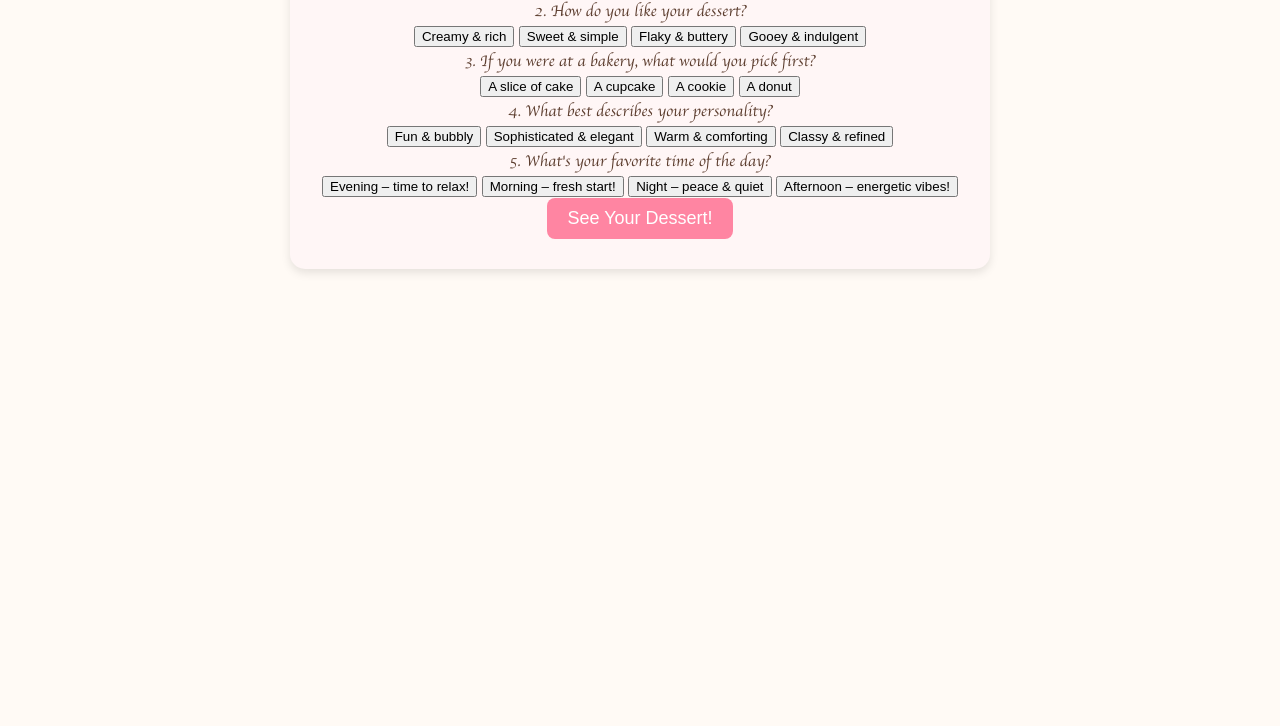
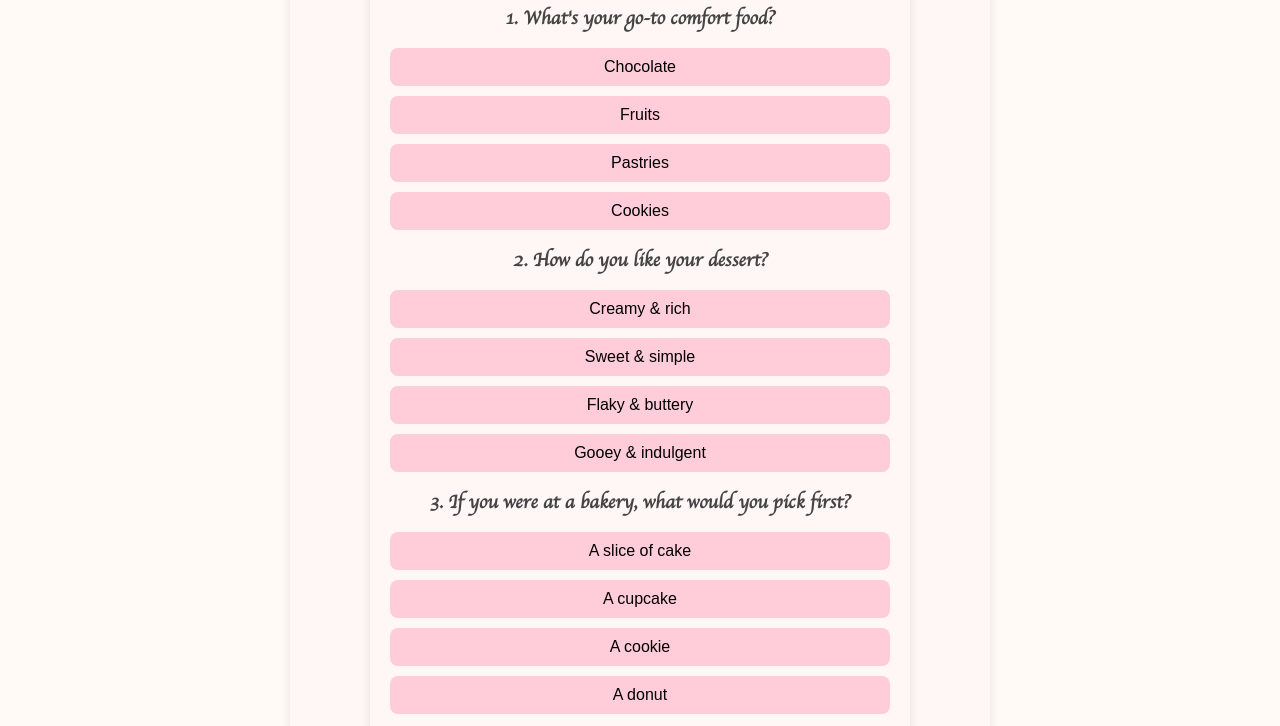
Before and after one commit to Bakery2025/Bakery, a website: page views/quiz.html in a window 1280 px wide. Shown: the part 378-1104 px from the top of the page. Before the commit the page ends 800 px from the top, so only its background shows below. Drawn offline with Linux system fonts and the light colour scheme; files whose address does not match are found by name.

Commit message:
Update styles.css

```diff
--- a/public/styles.css
+++ b/public/styles.css
@@ -1208,3 +1208,57 @@ option {
 .copy-btn:hover {
     background-color: #ff5c5c; /* Darker pink */
 }
+
+#quiz, #result {
+    background: #fff6f6;
+    padding: 20px;
+    border-radius: 12px;
+    box-shadow: 0 4px 10px rgba(0, 0, 0, 0.1);
+    max-width: 500px;
+    margin: 20px auto;
+}
+
+.question {
+    font-size: 1.2rem;
+    font-weight: 600;
+    margin: 15px 0;
+    color: #444;
+}
+
+.options {
+    display: flex;
+    flex-direction: column;
+    gap: 10px;
+}
+
+.option {
+    background-color: #ffccda;
+    border: none;
+    padding: 10px 15px;
+    font-size: 1rem;
+    font-weight: 500;
+    border-radius: 8px;
+    cursor: pointer;
+    transition: all 0.3s;
+}
+
+.option:hover {
+    background-color: #ff85a2;
+    color: white;
+}
+
+.option.selected {
+    background-color: #ff497c;
+    color: white;
+    font-weight: bold;
+}
+
+#result h2 {
+    color: #d63384;
+}
+
+#dessert-text {
+    font-size: 1.2rem;
+    font-weight: bold;
+    color: #444;
+}
```
